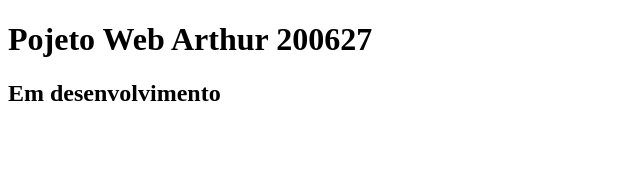
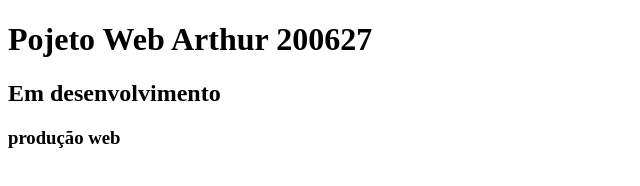
Before and after one commit to ArthurYuLima/CI_CD, a plain HTML site: page index.html in a window 1280 px wide. Shown: the whole page, without its empty margins (0-640 px from the left). Drawn offline with Linux system fonts and the light colour scheme.

Commit message:
primeiro commit

```diff
--- a/index.html
+++ b/index.html
@@ -7,5 +7,6 @@
   <body>
     <h1>Pojeto Web Arthur 200627</h1>
     <h2>Em desenvolvimento</h2>
+  <h3>produção web</h3>
   </body>
 </html>
```
